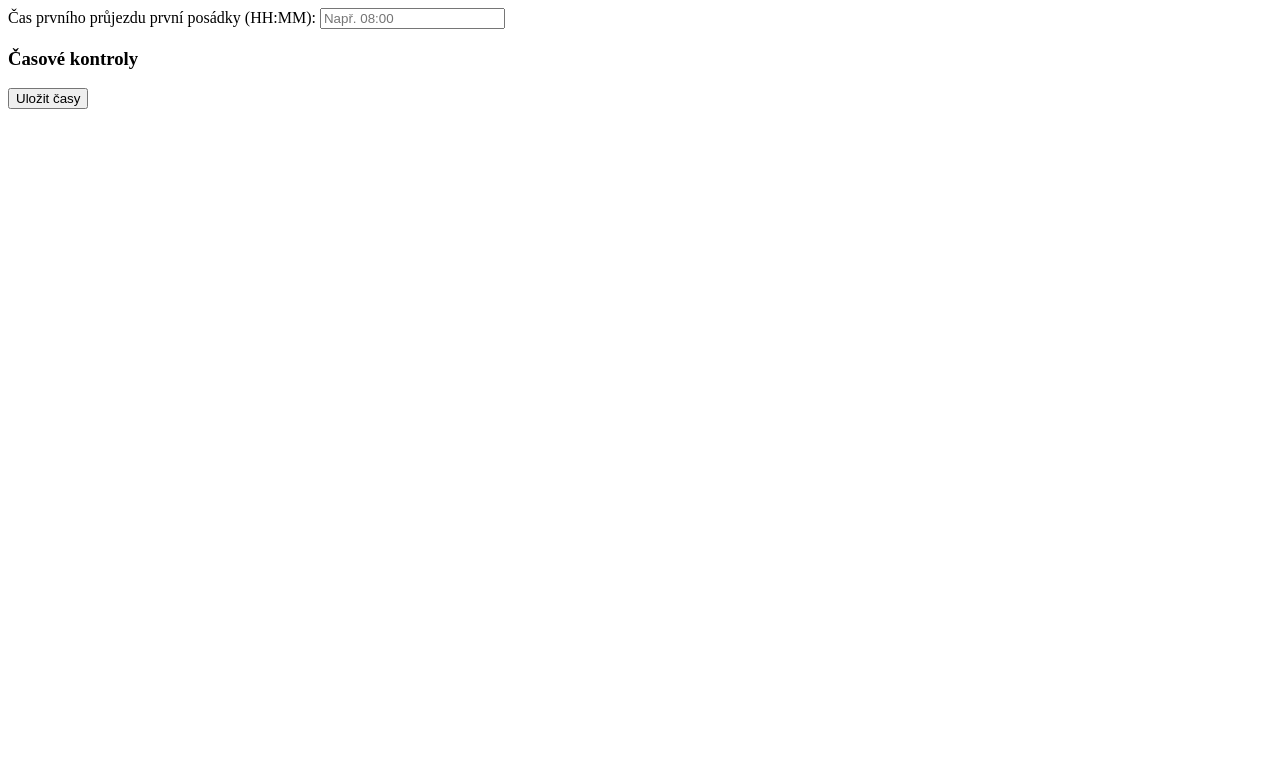
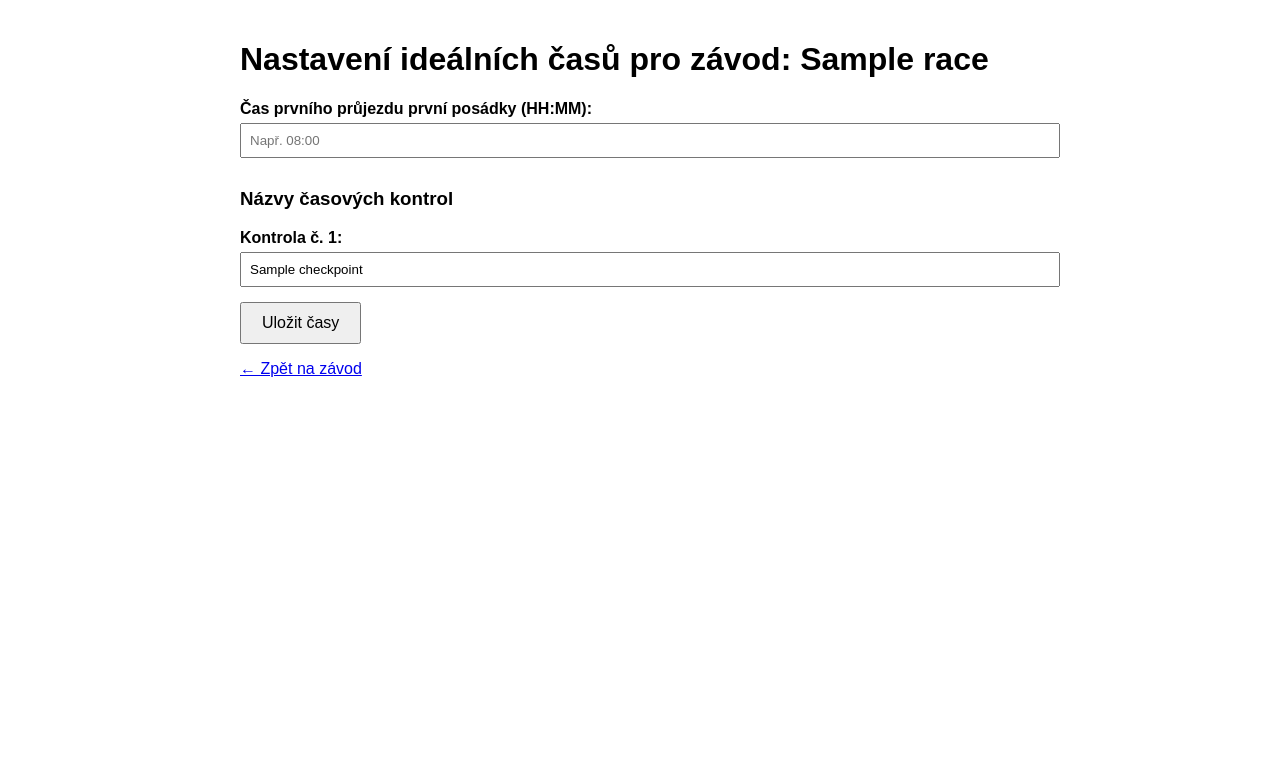
Before and after one commit to smid13/revival, a Flask app: template templates/setup_ideal_times.html in a window 1280 px wide. Shown: the top 783 px of the page. Run offline with Flask 3, Linux system fonts and the light colour scheme; tables that the repository leaves empty hold one stand-in row (values such as "Sample post"); the template is opened without the code that fills it: values that come from a table or form of the project are taken from there, most other values are stand-ins (such as "Sample title", 1, 10 or a date in 2020).

Commit message:
Update setup_ideal_times.html

```diff
--- a/templates/setup_ideal_times.html
+++ b/templates/setup_ideal_times.html
@@ -1,28 +1,53 @@
-<form method="POST">
+<!doctype html>
+<html lang="cs">
+<head>
+  <meta charset="utf-8">
+  <title>Nastavení ideálních časů – {{ race.name }}</title>
+  <style>
+    body { font-family: Arial, sans-serif; max-width: 800px; margin: 0 auto; padding: 20px; }
+    .form-group { margin-bottom: 15px; }
+    label { display: block; font-weight: bold; margin-bottom: 5px; }
+    input[type="text"] { width: 100%; padding: 8px; }
+    button { padding: 10px 20px; font-size: 16px; }
+    h3 { margin-top: 30px; }
+  </style>
+</head>
+<body>
+  <h1>Nastavení ideálních časů pro závod: {{ race.name }}</h1>
+
+  <form method="POST">
+    <!-- Startovní čas -->
     <div class="form-group">
-        <label for="start_time">Čas prvního průjezdu první posádky (HH:MM):</label>
-        <input type="text" id="start_time" name="start_time"
-               class="form-control" required pattern="\d{1,2}:\d{2}"
-               placeholder="Např. 08:00">
+      <label for="start_time">Čas prvního průjezdu první posádky (HH:MM):</label>
+      <input type="text" id="start_time" name="start_time" required pattern="\d{1,2}:\d{2}" placeholder="Např. 08:00">
     </div>
 
-    <h3>Časové kontroly</h3>
-    {% for i, ck in enumerate(checkpoints) %}
-        <div class="form-group">
-            <label for="name_{{ ck.id }}">Název CK {{ i+1 }}:</label>
-            <input type="text" id="name_{{ ck.id }}" name="name_{{ ck.id }}"
-                   class="form-control" value="{{ ck.name }}" required>
-        </div>
-
-        {% if i > 0 %}
-        <div class="form-group">
-            <label for="interval_{{ ck.id }}">Interval od {{ checkpoints[i-1].name }} (MM:SS):</label>
-            <input type="text" id="interval_{{ ck.id }}" name="interval_{{ checkpoints[i-1].id }}_{{ ck.id }}"
-                   class="form-control" required pattern="\d{1,3}:\d{2}"
-                   placeholder="Např. 15:00">
-        </div>
-        {% endif %}
+    <!-- Přepis názvů CK -->
+    <h3>Názvy časových kontrol</h3>
+    {% for ck in checkpoints %}
+      <div class="form-group">
+        <label for="name_{{ ck.id }}">Kontrola č. {{ loop.index }}:</label>
+        <input type="text" name="name_{{ ck.id }}" value="{{ ck.name }}" required>
+      </div>
     {% endfor %}
 
-    <button type="submit" class="btn btn-primary">Uložit časy</button>
-</form>
+    <!-- Intervaly mezi checkpointy -->
+    {% if checkpoints|length > 1 %}
+      <h3>Intervaly mezi časovými kontrolami</h3>
+      {% for i in range(1, checkpoints|length) %}
+        <div class="form-group">
+          <label for="interval_{{i}}">Interval mezi {{ checkpoints[i-1].name }} a {{ checkpoints[i].name }} (MM:SS):</label>
+          <input type="text"
+                 id="interval_{{i}}"
+                 name="interval_{{ checkpoints[i-1].id }}_{{ checkpoints[i].id }}"
+                 required pattern="\d{1,3}:\d{2}" placeholder="Např. 15:00">
+        </div>
+      {% endfor %}
+    {% endif %}
+
+    <button type="submit">Uložit časy</button>
+  </form>
+
+  <p><a href="{{ url_for('race_detail', race_id=race.id) }}">← Zpět na závod</a></p>
+</body>
+</html>
```
